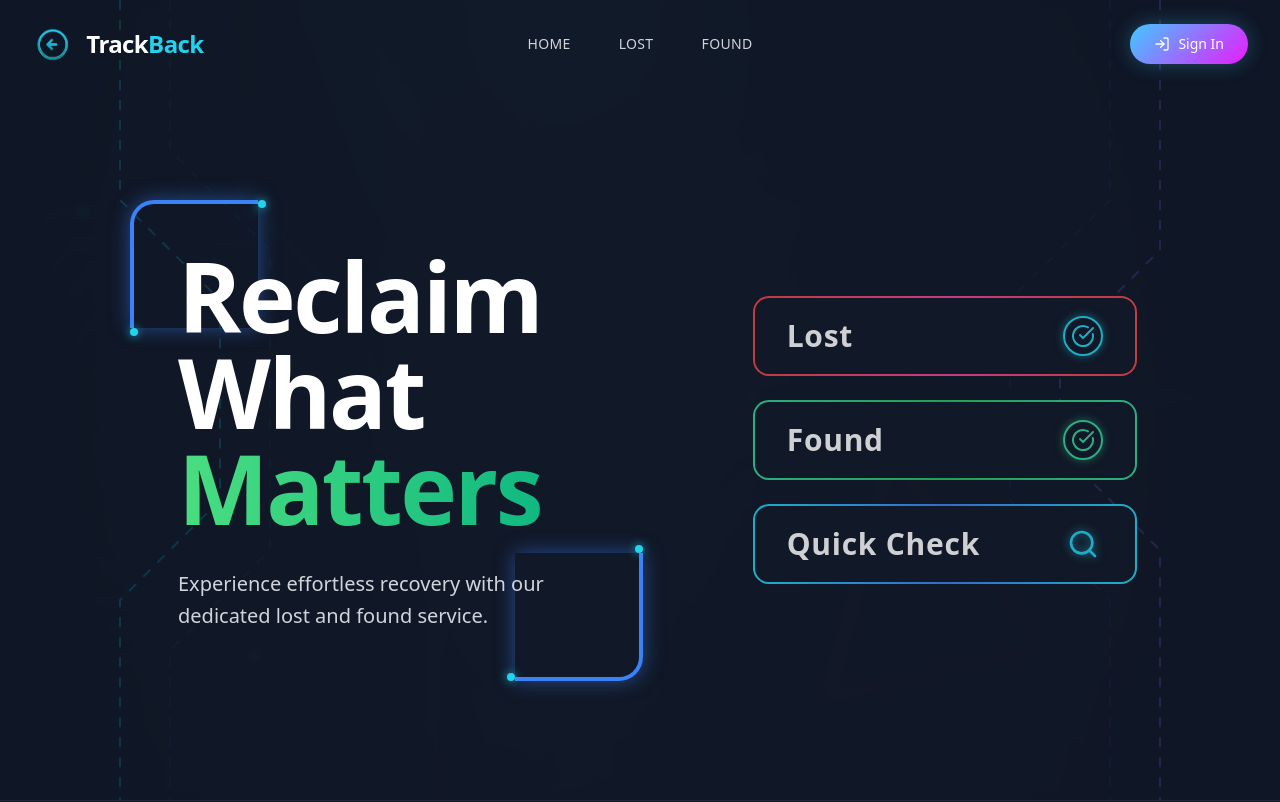
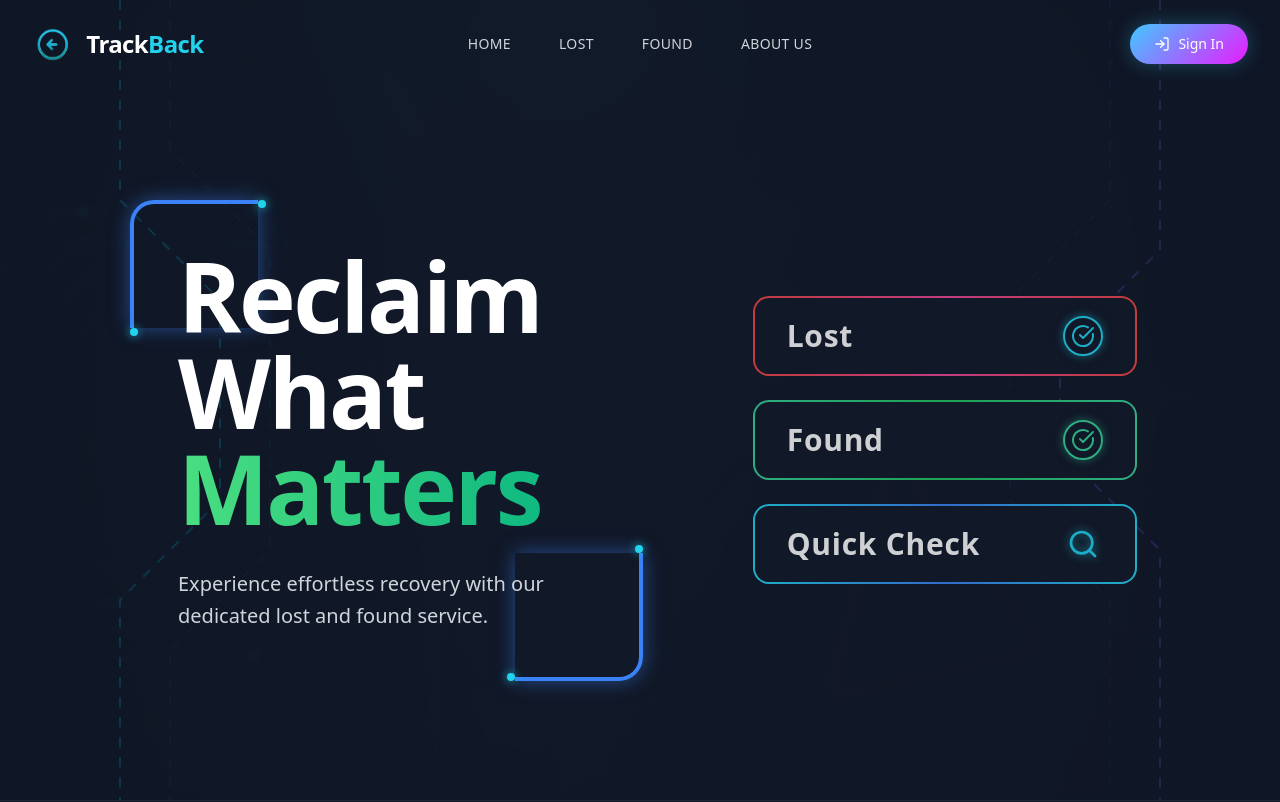
Before and after one commit to ThejanaJayalath/Lost-Found-site, a React (Vite) app in the folder lost-and-found-lk-frontend/: page / in a window 1280 px wide. Shown: the top 802 px of the page. Built offline with nearby package versions, Linux system fonts and the light colour scheme; no server answers.

Commit message:
update 1

```diff
--- a/lost-and-found-lk-frontend/src/components/Navbar.tsx
+++ b/lost-and-found-lk-frontend/src/components/Navbar.tsx
@@ -65,6 +65,7 @@ export default function Navbar({ onOpenLogin }: NavbarProps) {
                         <Link to="/" className="hover:text-white transition-colors text-sm uppercase tracking-wide">Home</Link>
                         <Link to="/lost" className="hover:text-white transition-colors text-sm uppercase tracking-wide">Lost</Link>
                         <Link to="/found" className="hover:text-white transition-colors text-sm uppercase tracking-wide">Found</Link>
+                        <Link to="/about" className="hover:text-white transition-colors text-sm uppercase tracking-wide">About Us</Link>
                         {user && <Link to="/profile" className="hover:text-white transition-colors text-sm uppercase tracking-wide">Profile</Link>}
                     </div>
 
@@ -157,6 +158,7 @@ export default function Navbar({ onOpenLogin }: NavbarProps) {
                         <Link to="/" className="text-gray-300 hover:text-white py-2 text-lg" onClick={() => setIsMenuOpen(false)}>Home</Link>
                         <Link to="/lost" className="text-gray-300 hover:text-white py-2 text-lg" onClick={() => setIsMenuOpen(false)}>Lost</Link>
                         <Link to="/found" className="text-gray-300 hover:text-white py-2 text-lg" onClick={() => setIsMenuOpen(false)}>Found</Link>
+                        <Link to="/about" className="text-gray-300 hover:text-white py-2 text-lg" onClick={() => setIsMenuOpen(false)}>About Us</Link>
                         {user && <Link to="/profile" className="text-gray-300 hover:text-white py-2 text-lg" onClick={() => setIsMenuOpen(false)}>Profile</Link>}
 
                         <div className="border-t border-gray-800 pt-6 mt-2">
```
